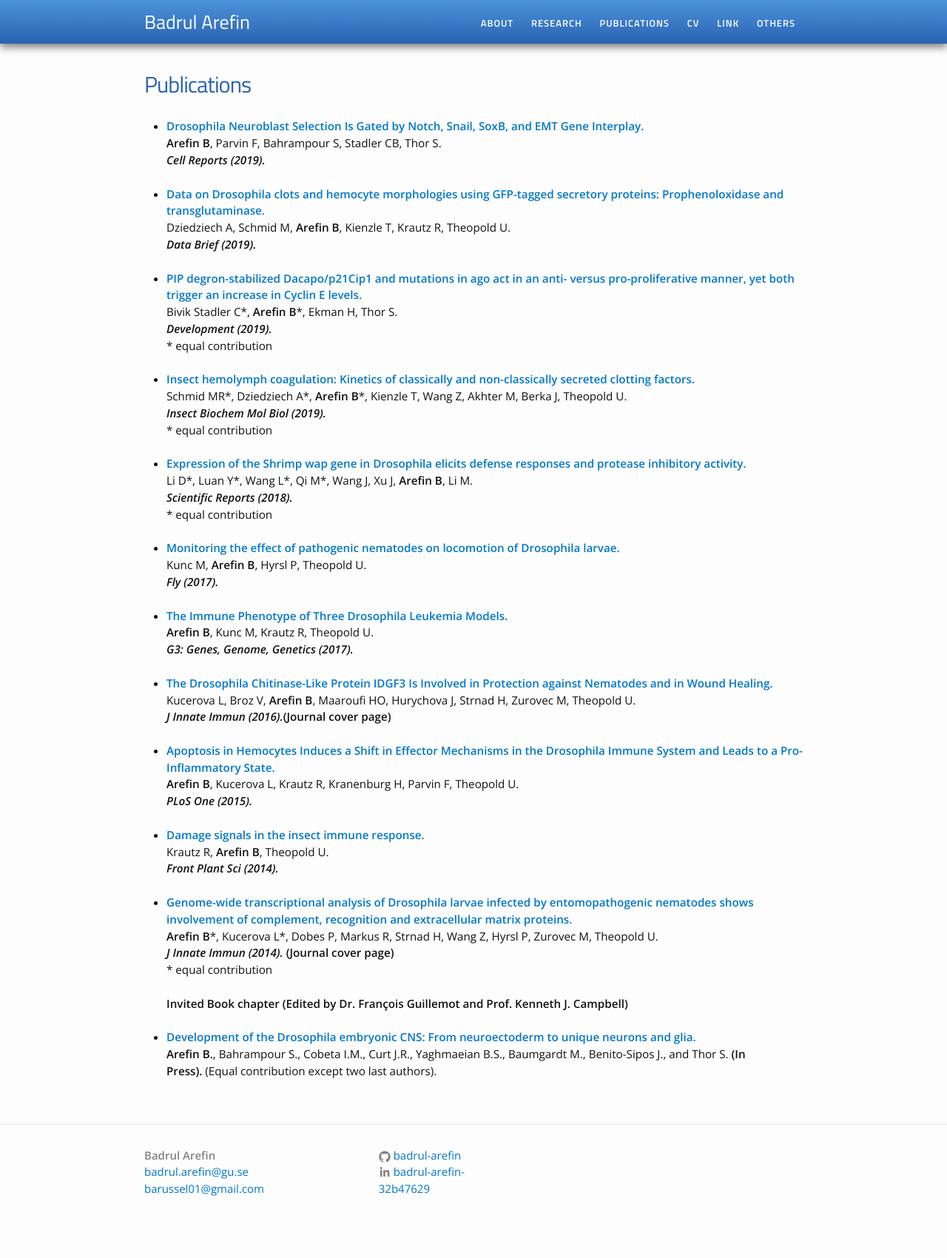
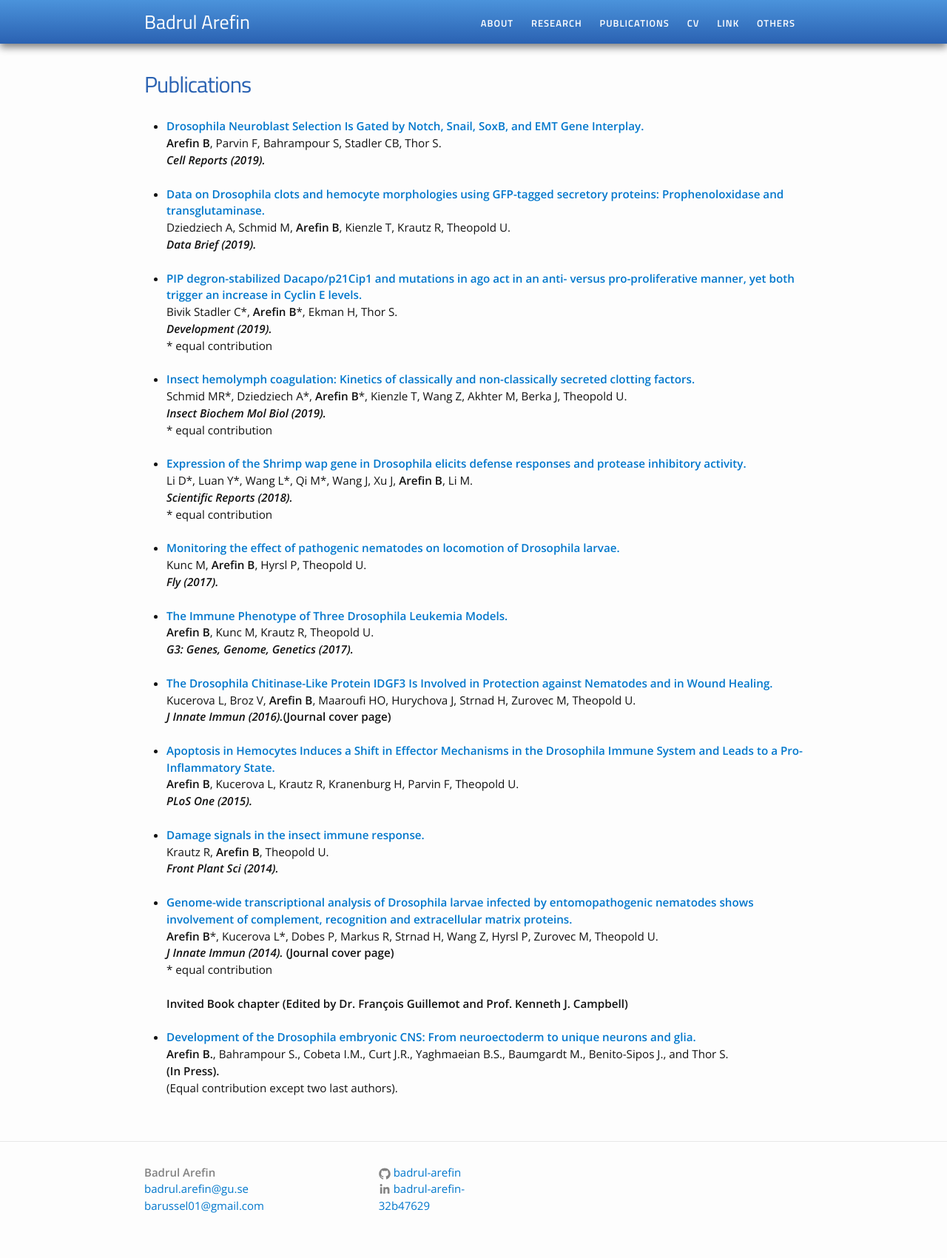
Before and after one commit to Badrul-Arefin/badrul-arefin.github.io, a Jekyll site: the page built from publications.md, in a window 1280 px wide. Shown: the whole page at 74% size. Built offline with Jekyll 4.4.1, drawn with Linux system fonts in a browser that asks for light colours; before the commit the page ends 1677 px from its top, so only the background shows below that.

```diff
--- a/publications.md
+++ b/publications.md
@@ -81,4 +81,4 @@ title: Publications
 <b> Invited Book chapter (Edited by Dr. François Guillemot and Prof. Kenneth J. Campbell)</b><br>
 </li><br>
 	<li>
-	<a href="https://www.ncbi.nlm.nih.gov/pubmed/23988573">	<b>Development of the Drosophila embryonic CNS: From neuroectoderm to unique neurons and glia.</b></a><br><b>Arefin B.</b>, Bahrampour S., Cobeta I.M., Curt J.R., Yaghmaeian B.S., Baumgardt M., Benito-Sipos J., and Thor S. <b> (In Press).</b> (Equal contribution except two last authors).
+	<a href="https://www.ncbi.nlm.nih.gov/pubmed/23988573">	<b>Development of the Drosophila embryonic CNS: From neuroectoderm to unique neurons and glia.</b></a><br><b>Arefin B.</b>, Bahrampour S., Cobeta I.M., Curt J.R., Yaghmaeian B.S., Baumgardt M., Benito-Sipos J., and Thor S. <b><br> (In Press).</b> <br> (Equal contribution except two last authors).
```
